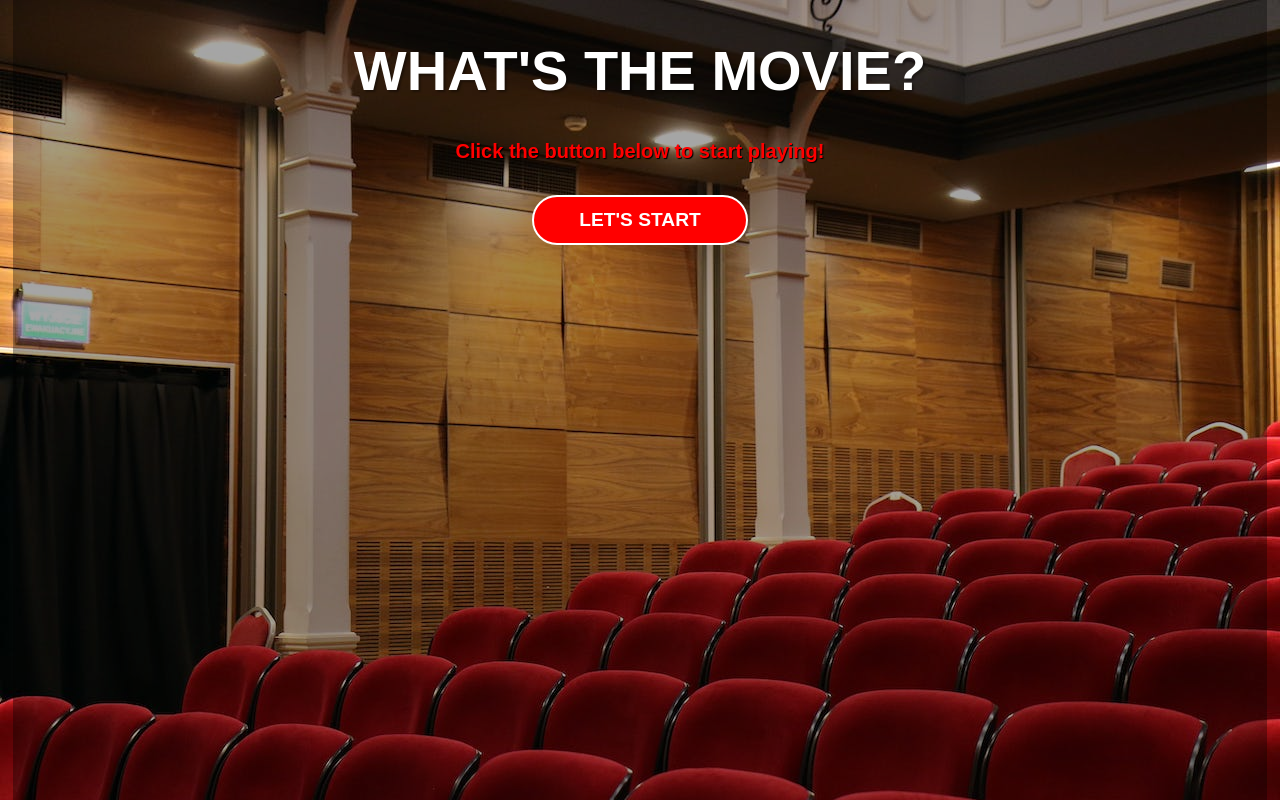
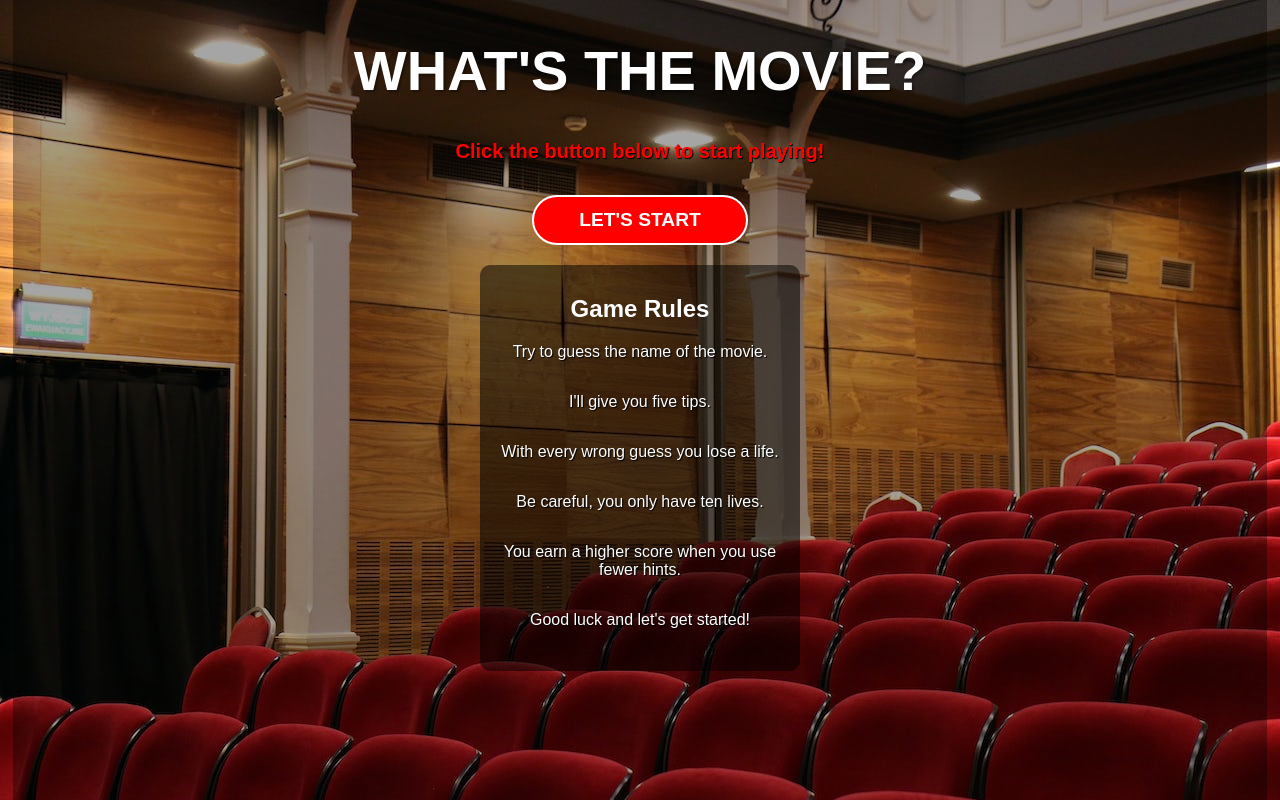
Before and after one commit to flaviare1s/nome-do-filme, a React (Vite) app: page / in a window 1280 px wide. Built offline with nearby package versions, Linux system fonts and the light colour scheme.

Commit message:
Adicionei GameRules

```diff
--- a/package.json
+++ b/package.json
@@ -11,7 +11,8 @@
   },
   "dependencies": {
     "react": "^18.2.0",
-    "react-dom": "^18.2.0"
+    "react-dom": "^18.2.0",
+    "react-router-dom": "^6.20.0"
   },
   "devDependencies": {
     "@types/react": "^18.2.37",
--- a/src/App.jsx
+++ b/src/App.jsx
@@ -18,6 +18,7 @@ export function App() {
   const [shuffledMovies, setShuffledMovies] = useState([])
 
   const startGame = () => {
+
     setShuffledMovies(shuffleMovies())
     setGameStage(stages[1].name)
   }
--- /dev/null
+++ b/src/components/GameRules.css
@@ -0,0 +1,15 @@
+.rules {
+    width: 300px;
+    margin: auto;
+    padding: 10px;
+    background-color: rgba(0, 0, 0, 0.526);
+    border-radius: 10px;
+    margin-top: 20px;
+}
+
+.rules p {
+    color: white;
+    font-weight: normal;
+    font-size: 1em;
+
+}
--- /dev/null
+++ b/src/components/GameRules.jsx
@@ -0,0 +1,15 @@
+import './GameRules.css'
+
+export const GameRules = () => {
+  return (
+    <div className='rules'>
+        <h2>Game Rules</h2>
+            <p>Try to guess the name of the movie.</p>
+            <p>I'll give you five tips.</p>
+            <p>With every wrong guess you lose a life.</p>
+            <p>Be careful, you only have ten lives.</p>
+            <p>You earn a higher score when you use fewer hints.</p>
+            <p>Good luck and let's get started!</p>
+    </div>
+  )
+}
--- a/src/components/StartScreen.jsx
+++ b/src/components/StartScreen.jsx
@@ -1,11 +1,18 @@
+import React from 'react'
+
+
 import './StartScreen.css'
+import { GameRules } from './GameRules'
 
-export const StartScreen = ({startGame}) => {
+
+
+export const StartScreen = ({ startGame }) => {
   return (
     <div className='start'>
-        <h1>WHAT'S THE MOVIE?</h1>
-        <p>Click the button below to start playing!</p>
-        <button onClick={startGame}>Let's Start</button>
+      <h1>WHAT'S THE MOVIE?</h1>
+      <p>Click the button below to start playing!</p>
+      <button onClick={startGame}>Let's Start</button>
+      < GameRules />
     </div>
   )
 }
```
Also changed, not shown: 1 other file (tests, documents, lock files or other folders).
